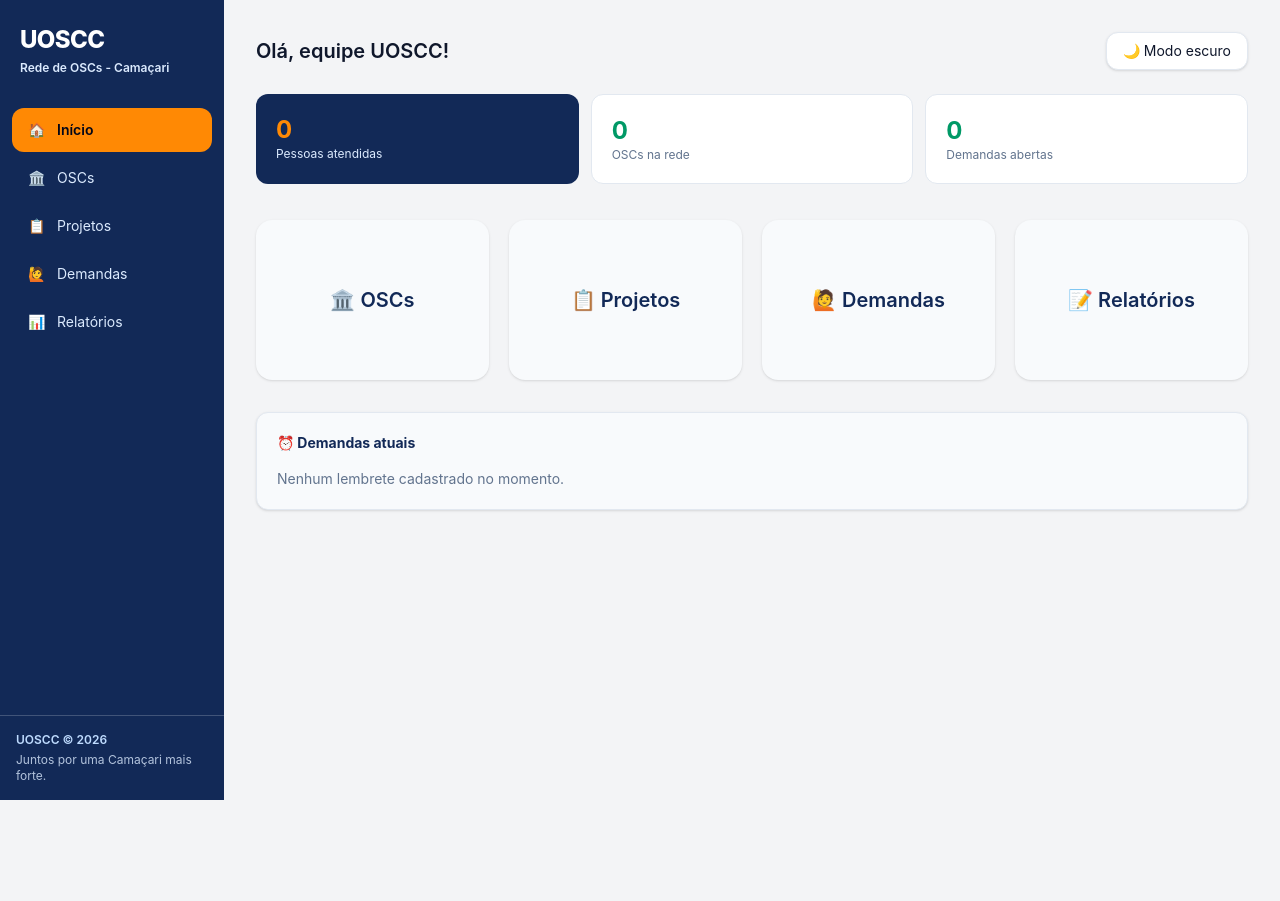
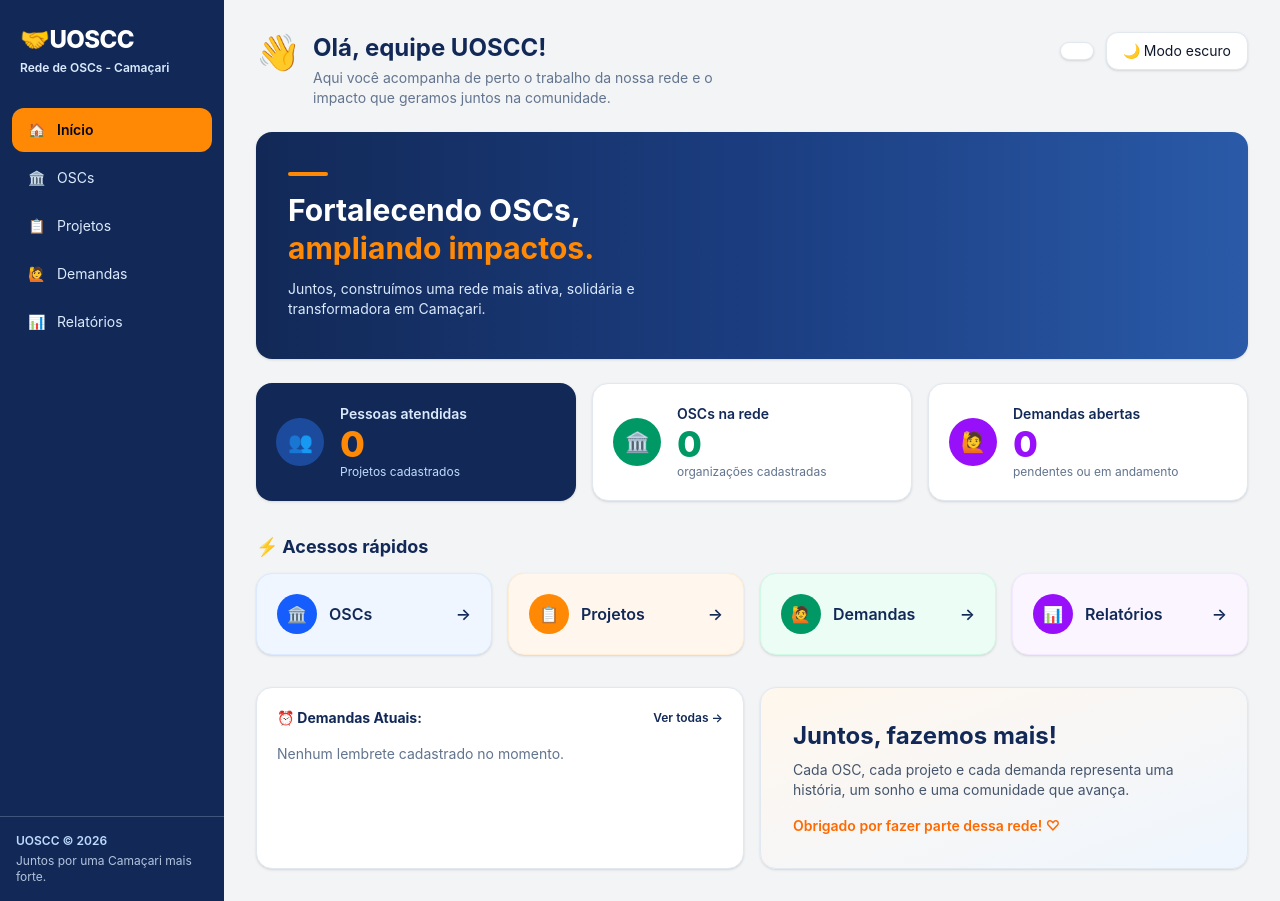
Before and after one commit to anacarvalhoteixeira-ai/OSC, a website built with Vite: page index.html in a window 1280 px wide. Before the commit the page ends 800 px from the top, so only its background shows below. Built offline with nearby package versions, Linux system fonts and the light colour scheme.

Commit message:
Melhora a tela principal do painel

```diff
--- a/index.html
+++ b/index.html
@@ -16,7 +16,7 @@
       <!-- MENU LATERAL -->
       <aside class="flex w-56 shrink-0 flex-col bg-[#122957] text-white">
         <div class="px-5 py-6">
-          <h1 class="text-2xl font-extrabold tracking-tight">UOSCC</h1>
+          <h1 class="text-2xl font-extrabold tracking-tight">🤝UOSCC</h1>
           <p class="mt-1 text-xs font-semibold text-blue-100">
             Rede de OSCs - Camaçari
           </p>
@@ -70,8 +70,36 @@
 
       <!----------- CONTEÚDO PRINCIPAL ---------->
       <main class="min-w-0 flex-1 p-5 sm:p-8">
-        <header class="mb-6 flex flex-wrap items-center justify-between gap-4">
-          <h2 class="text-xl font-semibold">Olá, equipe UOSCC!</h2>
+        <header class="mb-6 flex flex-wrap items-start justify-between gap-4">
+          <div class="flex items-start gap-3">
+            <span class="text-4xl" aria-hidden="true">👋</span>
+            <div>
+              <h2 class="text-2xl font-bold text-[#122957] dark:text-white">
+                Olá, equipe UOSCC!
+              </h2>
+              <p
+                class="mt-1 max-w-md text-sm text-slate-500 dark:text-slate-400"
+              >
+                Aqui você acompanha de perto o trabalho da nossa rede e o
+                impacto que geramos juntos na comunidade.
+              </p>
+            </div>
+          </div>
+
+          <div class="flex items-center gap-3">
+            <!-- Data de hoje: preenchida pelo trecho de JS no final deste arquivo -->
+            <div
+              class="rounded-xl border border-slate-200 bg-white px-4 py-2 shadow-sm dark:border-slate-700 dark:bg-slate-800"
+            >
+              <p
+                id="data-hoje"
+                class="text-xs font-semibold text-[#122957] dark:text-white"
+              ></p>
+              <p
+                id="dia-semana"
+                class="text-xs text-slate-500 dark:text-slate-400"
+              ></p>
+            </div>
 
             <button
               id="botao-tema"
@@ -81,104 +109,211 @@
               <span id="icone-tema">🌙</span>
               <span id="texto-tema">Modo escuro</span>
             </button>
+          </div>
         </header>
 
         <!-------------  PÁGINA 1: INÍCIO ------------>
         <section id="pagina-inicio" data-pagina>
           <section
+            class="banner-inicio relative mb-6 overflow-hidden rounded-2xl bg-gradient-to-r from-[#122957] via-[#1b3d80] to-[#2a5aa8] px-8 py-10 text-white shadow-sm"
+          >
+            <div class="mb-4 h-1 w-10 rounded bg-orange-400"></div>
+            <h3 class="text-3xl font-bold leading-tight">
+              Fortalecendo OSCs,<br /><span class="text-orange-400"
+                >ampliando impactos.</span
+              >
+            </h3>
+            <p class="mt-3 max-w-sm text-sm text-blue-100">
+              Juntos, construímos uma rede mais ativa, solidária e
+              transformadora em Camaçari.
+            </p>
+          </section>
+
+          <!-- Indicadores -->
+          <section
             id="indicadores"
-            class="mb-9 grid grid-cols-1 gap-3 sm:grid-cols-3"
+            class="mb-8 grid grid-cols-1 gap-4 sm:grid-cols-3"
+            aria-label="Indicadores da rede"
           >
             <article
               id="card-pessoas-atendidas"
-              class="rounded-xl bg-[#122957] p-5 text-white"
+              class="flex items-center gap-4 rounded-2xl bg-[#122957] p-5 text-white shadow-sm"
             >
-              <!-- soma de projeto,pessoas atendidas e etc -->
+              <span
+                class="flex h-12 w-12 shrink-0 items-center justify-center rounded-full bg-blue-500/40 text-xl"
+                aria-hidden="true"
+                >👥</span
+              >
+              <div>
+                <p class="text-sm font-semibold text-blue-100">
+                  Pessoas atendidas
+                </p>
                 <p
                   id="numeracao-pessoas"
-                class="text-2xl font-bold text-orange-400"
+                  class="text-4xl font-extrabold text-orange-400"
                 >
                   0
                 </p>
-              <p class="text-xs text-blue-100">Pessoas atendidas</p>
+                <p class="text-xs text-blue-200">Projetos cadastrados</p>
+              </div>
             </article>
 
             <article
               id="card-oscs"
-              class="rounded-xl border border-slate-200 bg-white p-5 dark:border-slate-700 dark:bg-slate-800"
+              class="flex items-center gap-4 rounded-2xl border border-slate-200 bg-white p-5 shadow-sm dark:border-slate-700 dark:bg-slate-800"
             >
-              <p id="total-oscs" class="text-2xl font-bold text-emerald-600">
+              <span
+                class="flex h-12 w-12 shrink-0 items-center justify-center rounded-full bg-emerald-600 text-xl"
+                aria-hidden="true"
+                >🏛️</span
+              >
+              <div>
+                <p class="text-sm font-semibold text-[#122957] dark:text-white">
+                  OSCs na rede
+                </p>
+                <p
+                  id="total-oscs"
+                  class="text-4xl font-extrabold text-emerald-600"
+                >
                   0
                 </p>
-              <p class="text-xs text-slate-500 dark:text-slate-300">
-                OSCs na rede
+                <p class="text-xs text-slate-500 dark:text-slate-400">
+                  organizações cadastradas
                 </p>
+              </div>
             </article>
 
             <article
               id="cards-demandas-abertas"
-              class="rounded-xl border border-slate-200 bg-white p-5 dark:border-slate-700 dark:bg-slate-800"
+              class="flex items-center gap-4 rounded-2xl border border-slate-200 bg-white p-5 shadow-sm dark:border-slate-700 dark:bg-slate-800"
             >
+              <span
+                class="flex h-12 w-12 shrink-0 items-center justify-center rounded-full bg-purple-600 text-xl"
+                aria-hidden="true"
+                >🙋</span
+              >
+              <div>
+                <p class="text-sm font-semibold text-[#122957] dark:text-white">
+                  Demandas abertas
+                </p>
                 <p
                   id="total-demandas"
-                class="text-2xl font-bold text-emerald-600"
+                  class="text-4xl font-extrabold text-purple-600"
                 >
                   0
                 </p>
-              <p class="text-xs text-slate-500 dark:text-slate-300">
-                Demandas abertas
+                <p class="text-xs text-slate-500 dark:text-slate-400">
+                  pendentes ou em andamento
                 </p>
+              </div>
             </article>
           </section>
 
-          <!-- Botões de atalho -->
+          <!-- Acessos rápidos -->
+          <h3 class="mb-3 text-lg font-bold text-[#122957] dark:text-white">
+            ⚡ Acessos rápidos
+          </h3>
           <section
             id="acessos-rapidos"
-            class="mb-8 grid grid-cols-1 gap-5 sm:grid-cols-4 xl:grid-cols-4"
+            class="mb-8 grid grid-cols-1 gap-4 sm:grid-cols-2 xl:grid-cols-4"
           >
             <button
               type="button"
               data-secao="oscs"
-              class="cartao-acesso flex min-h-40 items-center justify-center gap-2 rounded-2xl bg-slate-50 p-6 text-xl font-semibold text-[#122957] shadow-sm hover:shadow-md dark:bg-slate-800 dark:text-white"
+              class="cartao-acesso flex items-center gap-3 rounded-2xl border border-blue-100 bg-blue-50 px-5 py-5 text-left font-semibold text-[#122957] shadow-sm transition hover:shadow-md dark:border-slate-700 dark:bg-slate-800 dark:text-white"
             >
-              🏛️ OSCs
+              <span
+                class="flex h-10 w-10 items-center justify-center rounded-full bg-blue-600 text-white"
+                aria-hidden="true"
+                >🏛️</span
+              >
+              <span class="flex-1">OSCs</span>
+              <span aria-hidden="true">→</span>
             </button>
             <button
               type="button"
               data-secao="projetos"
-              class="cartao-acesso flex min-h-40 items-center justify-center gap-2 rounded-2xl bg-slate-50 p-6 text-xl font-semibold text-[#122957] shadow-sm hover:shadow-md dark:bg-slate-800 dark:text-white"
+              class="cartao-acesso flex items-center gap-3 rounded-2xl border border-orange-100 bg-orange-50 px-5 py-5 text-left font-semibold text-[#122957] shadow-sm transition hover:shadow-md dark:border-slate-700 dark:bg-slate-800 dark:text-white"
             >
-              📋 Projetos
+              <span
+                class="flex h-10 w-10 items-center justify-center rounded-full bg-orange-400"
+                aria-hidden="true"
+                >📋</span
+              >
+              <span class="flex-1">Projetos</span>
+              <span aria-hidden="true">→</span>
             </button>
             <button
               type="button"
               data-secao="demandas"
-              class="cartao-acesso flex min-h-40 items-center justify-center gap-2 rounded-2xl bg-slate-50 p-6 text-xl font-semibold text-[#122957] shadow-sm hover:shadow-md dark:bg-slate-800 dark:text-white"
+              class="cartao-acesso flex items-center gap-3 rounded-2xl border border-emerald-100 bg-emerald-50 px-5 py-5 text-left font-semibold text-[#122957] shadow-sm transition hover:shadow-md dark:border-slate-700 dark:bg-slate-800 dark:text-white"
             >
-              🙋 Demandas
+              <span
+                class="flex h-10 w-10 items-center justify-center rounded-full bg-emerald-600"
+                aria-hidden="true"
+                >🙋</span
+              >
+              <span class="flex-1">Demandas</span>
+              <span aria-hidden="true">→</span>
             </button>
             <button
               type="button"
               data-secao="relatorios"
-              class="cartao-acesso flex min-h-40 items-center justify-center gap-2 rounded-2xl bg-slate-50 p-6 text-xl font-semibold text-[#122957] shadow-sm hover:shadow-md dark:bg-slate-800 dark:text-white"
+              class="cartao-acesso flex items-center gap-3 rounded-2xl border border-purple-100 bg-purple-50 px-5 py-5 text-left font-semibold text-[#122957] shadow-sm transition hover:shadow-md dark:border-slate-700 dark:bg-slate-800 dark:text-white"
             >
-              📝 Relatórios
+              <span
+                class="flex h-10 w-10 items-center justify-center rounded-full bg-purple-600"
+                aria-hidden="true"
+                >📊</span
+              >
+              <span class="flex-1">Relatórios</span>
+              <span aria-hidden="true">→</span>
             </button>
           </section>
 
-          <section
-            class="rounded-xl border border-slate-200 bg-slate-50 p-5 shadow-sm dark:border-slate-700 dark:bg-slate-800"
+          <!-- Lembretes + mensagem de rede -->
+          <section class="grid grid-cols-1 gap-4 lg:grid-cols-2">
+            <div
+              class="rounded-2xl border border-slate-200 bg-white p-5 shadow-sm dark:border-slate-700 dark:bg-slate-800"
             >
-            <h3 class="mb-4 text-sm font-bold text-[#122957] dark:text-white">
-              ⏰ Demandas atuais
+              <div class="mb-4 flex items-center justify-between">
+                <h3 class="text-sm font-bold text-[#122957] dark:text-white">
+                  ⏰ Demandas Atuais:
                 </h3>
+                <button
+                  type="button"
+                  data-secao="demandas"
+                  class="text-xs font-semibold text-[#122957] hover:underline dark:text-blue-200"
+                >
+                  Ver todas →
+                </button>
+              </div>
               <div id="lista-lembretes">
                 <p class="text-sm text-slate-500 dark:text-slate-400">
                   Nenhum lembrete cadastrado no momento.
                 </p>
               </div>
+            </div>
+
+            <div
+              class="flex flex-col justify-center rounded-2xl border border-slate-200 bg-gradient-to-br from-orange-50 to-blue-50 p-8 shadow-sm dark:border-slate-700 dark:from-slate-800 dark:to-slate-800"
+            >
+              <h3 class="text-2xl font-bold text-[#122957] dark:text-white">
+                Juntos, fazemos mais!
+              </h3>
+              <p
+                class="mt-2 max-w-sm text-sm text-slate-600 dark:text-slate-300"
+              >
+                Cada OSC, cada projeto e cada demanda representa uma história,
+                um sonho e uma comunidade que avança.
+              </p>
+              <p class="mt-4 text-sm font-semibold text-orange-500">
+                Obrigado por fazer parte dessa rede! ♡
+              </p>
+            </div>
           </section>
         </section>
+
         <!-- FIM DA PÁGINA 1 -->
 
         <!---------------- PÁGINA 2: LISTA DE OSCs ------------->
```
Also changed, not shown: 1 other file. Lines whose indentation alone changed are shown as unchanged.
